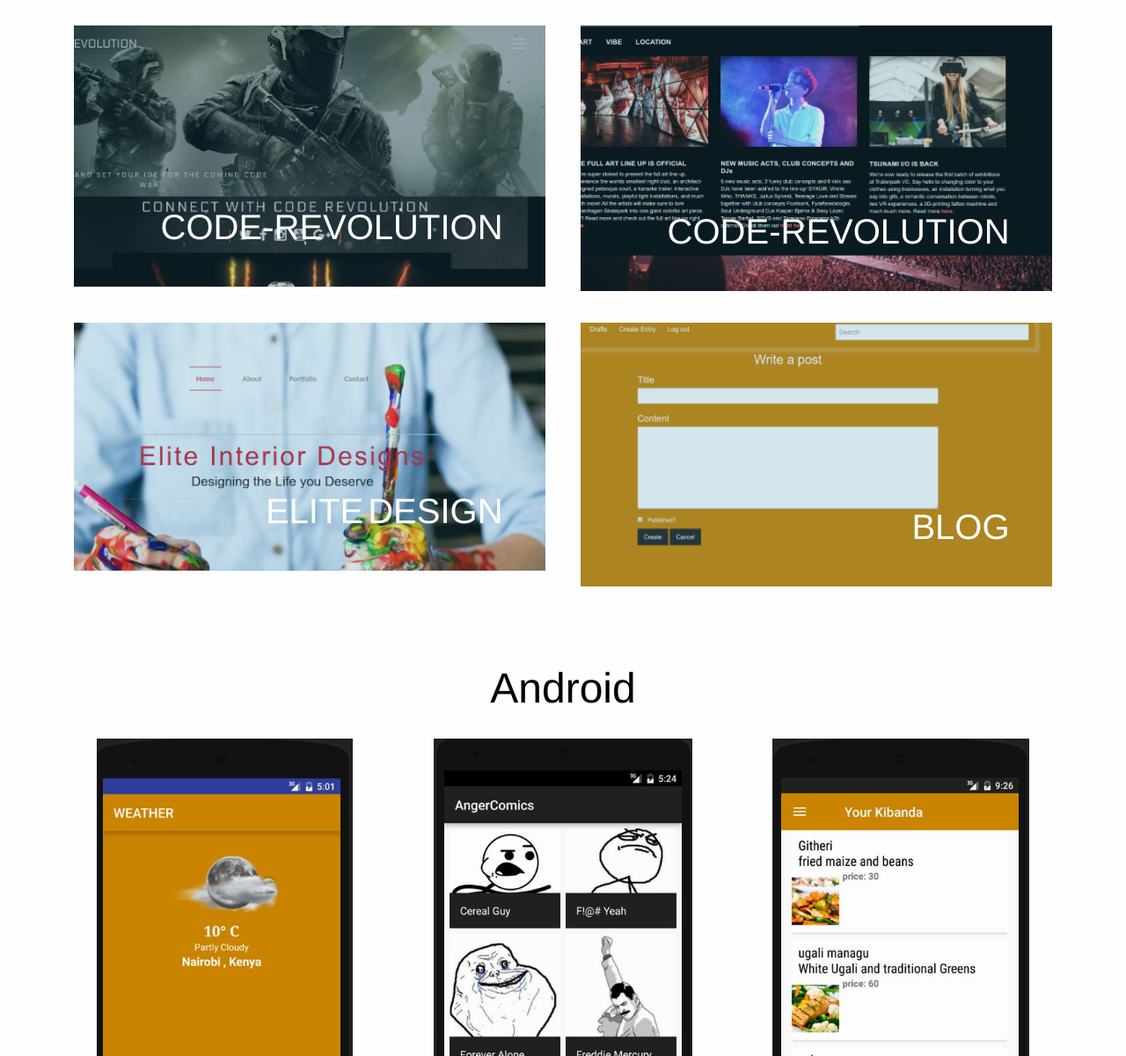
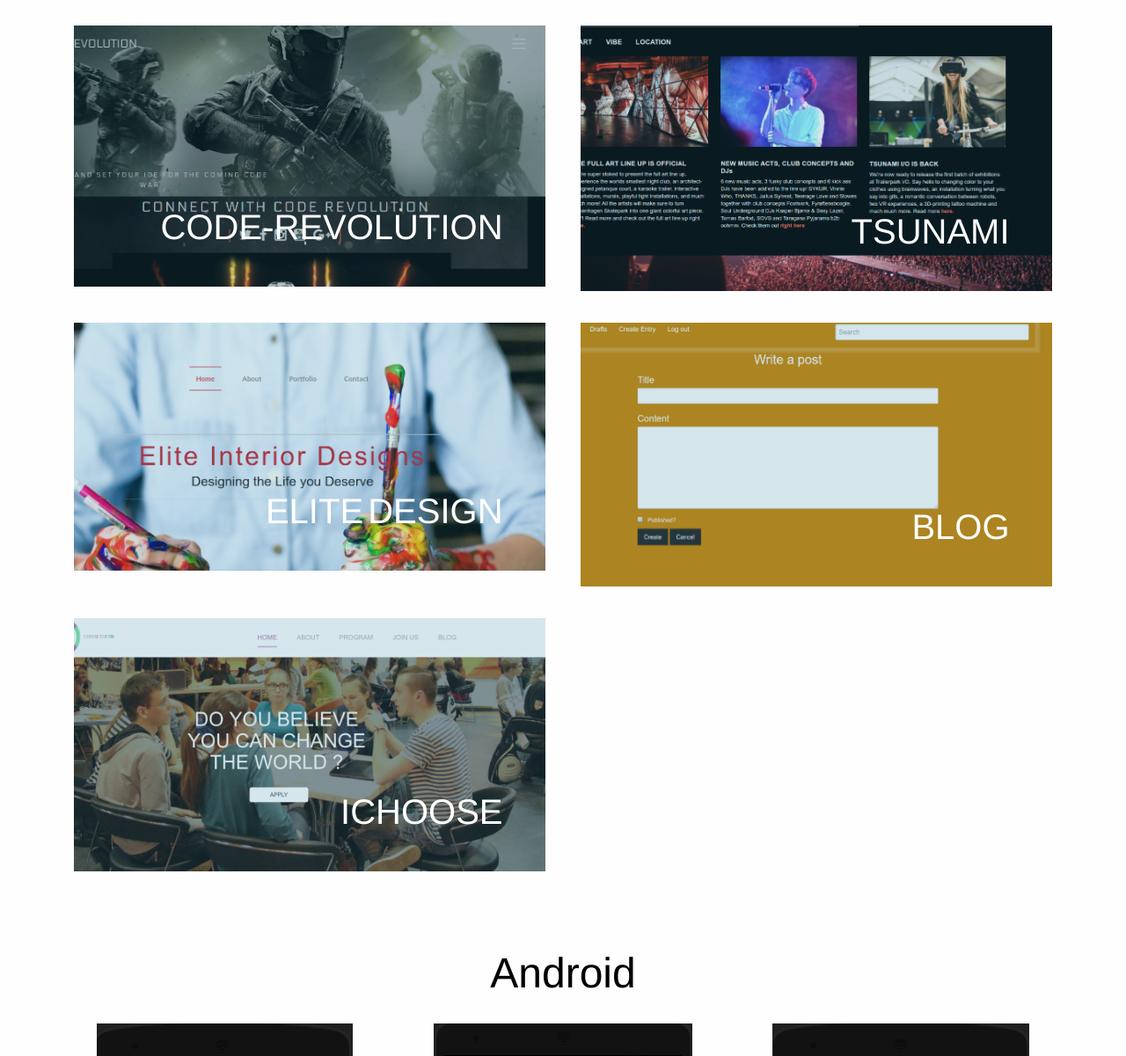
Before and after one commit to syntaxSizer/syntaxSizer.github.io, a plain HTML site: page index.html in a window 1280 px wide. Shown: the part 1340-2541 px from the top of the page at 88% size. Drawn offline with Linux system fonts and the light colour scheme; a web font is replaced by a local one.

Commit message:
add ichoose project to the portfolio

```diff
--- a/index.html
+++ b/index.html
@@ -196,8 +196,6 @@
                             <a href="http://syntaxsizer.github.io/scarface/" target="_blank"></a>
                         </figcaption>
                     </figure>
-
-
                 </div>
             </div>
 
@@ -206,14 +204,12 @@
                     <figure class="effect-milo">
                         <img src="images/Tsunami.png" alt="img11" />
                         <figcaption>
-                            <h2 class="headofportfolio">CODE-REVOLUTION <span></span></h2>
-                            <p>A Game play website.
+                            <h2 class="headofportfolio">Tsunami <span></span></h2>
+                            <p>music festival website.
                                 <br/>Click to view </p>
                             <a href="http://syntaxsizer.github.io/tsunami" target="_blank"></a>
                         </figcaption>
                     </figure>
-
-
                 </div>
             </div>
 
@@ -256,6 +252,45 @@
 
                 </div>
             </div>
+        </div>
+    </div>
+
+    <!--    row three-->
+
+    <div class="row">
+
+        <div class="wrap">
+            <div class="column small-12 medium-12 large-6">
+                <div class="grid">
+                    <figure class="effect-milo">
+                        <img src="images/ichoose.png" alt="img11" />
+                        <figcaption>
+                            <h2 class="headofportfolio">ichoose<span></span></h2>
+                            <p>ichoose org website
+                                <br/>Click to View </p>
+                            <a href="http://ichoose.com.ua/" target="_blank">View more</a>
+                        </figcaption>
+                    </figure>
+
+
+                </div>
+            </div>
+            <!--
+          <div class="column small-12 medium-12 large-6">
+    <div class="grid">
+        <figure class="effect-milo">
+            <img src="#" alt="img11" />
+            <figcaption>
+                <h2 class="headofportfolio"># <span></span></h2>
+                <p></p>
+                <a href="#" target="_blank">View more</a>
+            </figcaption>
+        </figure>
+
+
+    </div>
+</div>
+-->
         </div>
     </div>
 
```
Also changed, not shown: images/ichoose.png (added).
